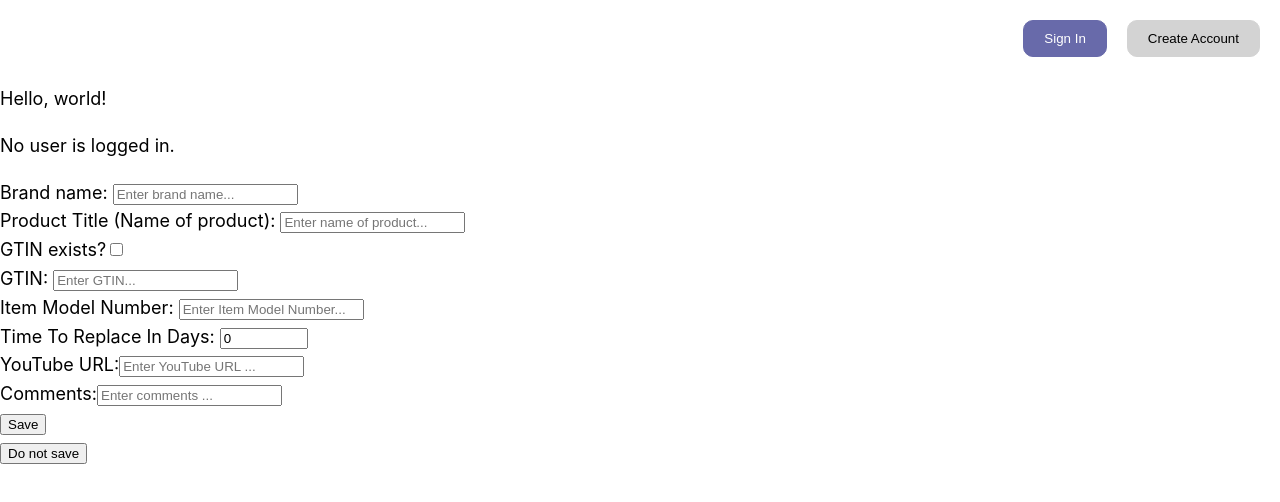
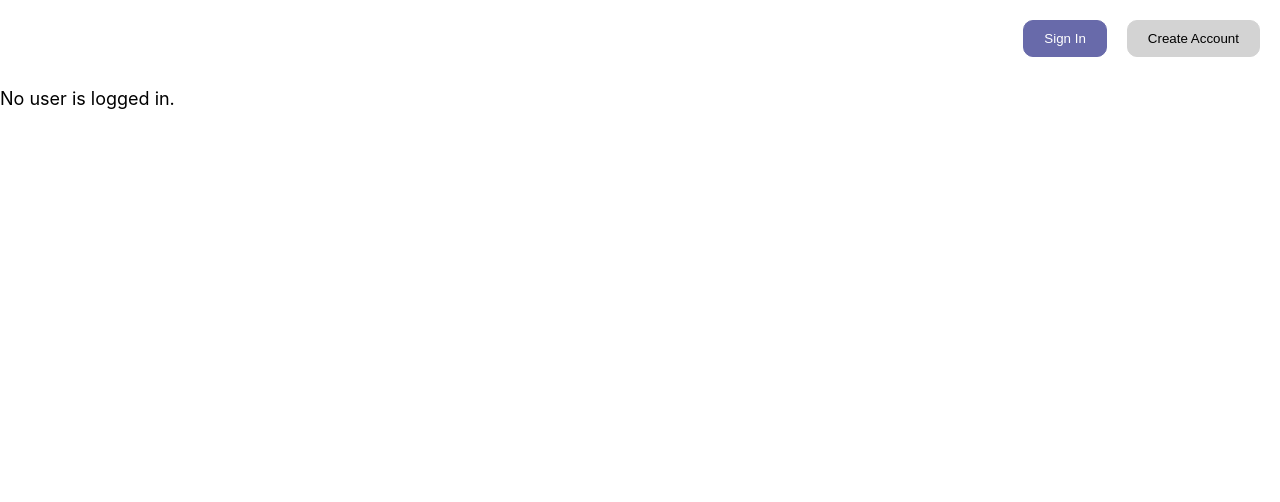
Before and after one commit to Th5192/duurable, a Next.js app: page / in a window 1280 px wide. Shown: the top 502 px of the page. Built offline with nearby package versions, Linux system fonts and the light colour scheme; no server answers.

Commit message:
DataPointEditingForm shows when logged in now

```diff
--- a/pages/index.tsx
+++ b/pages/index.tsx
@@ -47,6 +47,9 @@ function MonitorUserLoginStatus() {
         <div>
           <p>The current user uid is:</p>
           <p>{currentUserUID}</p>
+          <div>
+            <DataPointEditingForm brand={''} title={''} identifierExists={false} gTIN={''} itemModelNumber={''} timeToReplaceInDays={0} youTubeURL={''} comments={''} dataPointUID={''}/>
+          </div>
         </div>
       }
       {(user==undefined) &&
@@ -262,9 +265,7 @@ function DataPointEditingForm(props: DataPointEditingFormProps) {
 const Home: NextPage = () => {
   return (
     <div>
-      <p>Hello, world!</p>
       <MonitorUserLoginStatus/>
-      <DataPointEditingForm brand={''} title={''} identifierExists={false} gTIN={''} itemModelNumber={''} timeToReplaceInDays={0} youTubeURL={''} comments={''} dataPointUID={''}/>
     </div>
   )
 }
```
